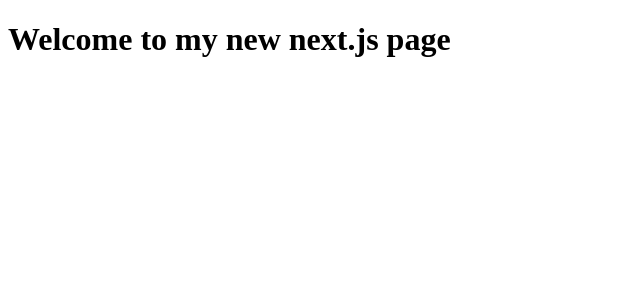
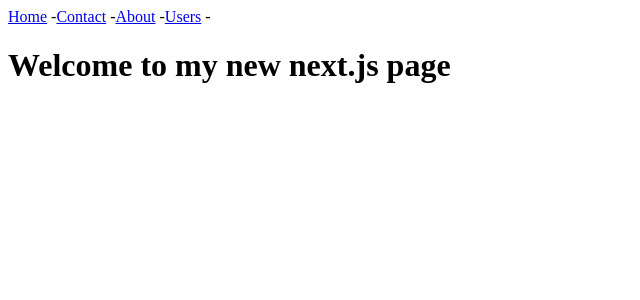
Before and after one commit to gitfilix/ssr_next, a Next.js app: page / in a window 1280 px wide. Shown: the top 300 px of the page, without its empty margins (0-640 px from the left). Built offline with nearby package versions, Linux system fonts and the light colour scheme.

Commit message:
header component with Link routing

```diff
--- /dev/null
+++ b/components/includes/header.js
@@ -0,0 +1,17 @@
+import React from 'react';
+import Link from 'next/link'
+
+const Header = () => (
+  <>
+  <div>
+    <nav>
+    <Link href='/'><a>Home</a></Link> -
+    <Link href='/contact'><a>Contact</a></Link> -
+    <Link href='/about'><a>About</a></Link> -
+    <Link href='/users'><a>Users</a></Link> -
+    </nav>
+  </div>
+  </>
+)
+
+export default Header
--- a/pages/index.js
+++ b/pages/index.js
@@ -1,9 +1,11 @@
 import React, { Component } from 'react'
+import Header from '../components/includes/header'
 
 class Home extends Component {
   render() {
     return (
       <>
+        <Header />
         <h1>Welcome to my new next.js page</h1>
       </>
     )
```
Also changed, not shown: pages/about.js (added, +14 -0 lines), pages/contact.js (added, +14 -0 lines), pages/users/index.js (added, +14 -0 lines), pages/users/profile.js (added, +14 -0 lines).
